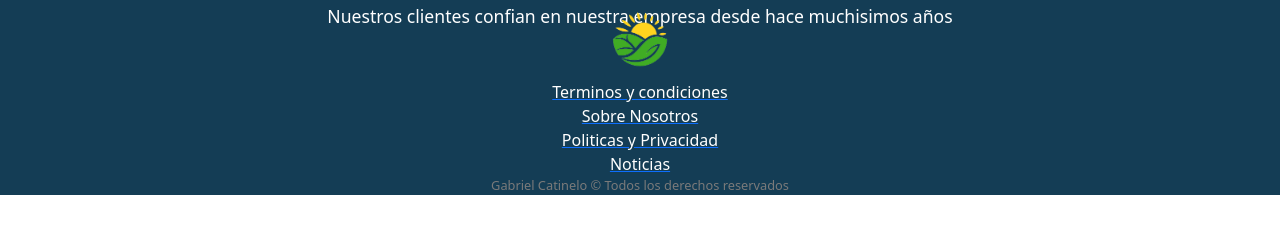
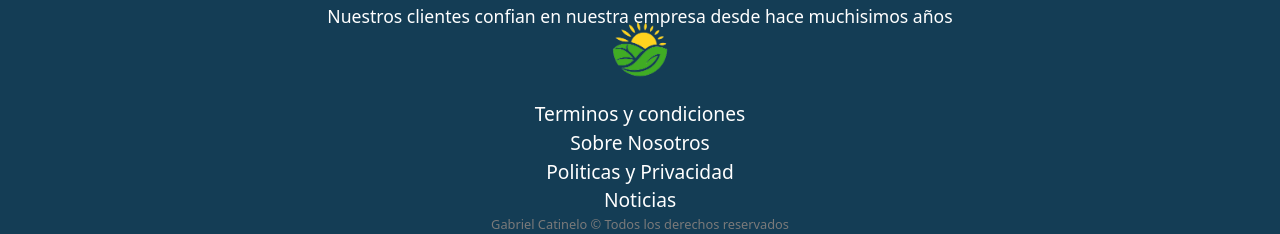
Before and after one commit to Catisito/Agro, a website: page index.html in a window 1280 px wide. Shown: the part 1672-1906 px from the top of the page. Before the commit the page ends 1867 px from the top, so only its background shows below. Drawn offline with nearby package versions, Linux system fonts and the light colour scheme; a web font is replaced by a local one.

Commit message:
footer finalizado

```diff
--- a/sass/_footer.scss
+++ b/sass/_footer.scss
@@ -7,9 +7,15 @@
 
     & img{
         width: 100px;
+        margin: 10px;
+    }
+
+    & a {
+        text-decoration: none;
     }
 
     &__span{
+        font-size: 1.2em;
         color: #fff;
         text-decoration: none;
     }
--- a/sass/_index.scss
+++ b/sass/_index.scss
@@ -22,7 +22,6 @@
     & img{
         width: 100%;
         padding: 20px;
-
     }
 
     & h3{
@@ -56,7 +55,6 @@
         font-size: 8em;
     }
 
-
 }
 
 .grid{
```
Also changed, not shown: css/style.css, 1 other file.
